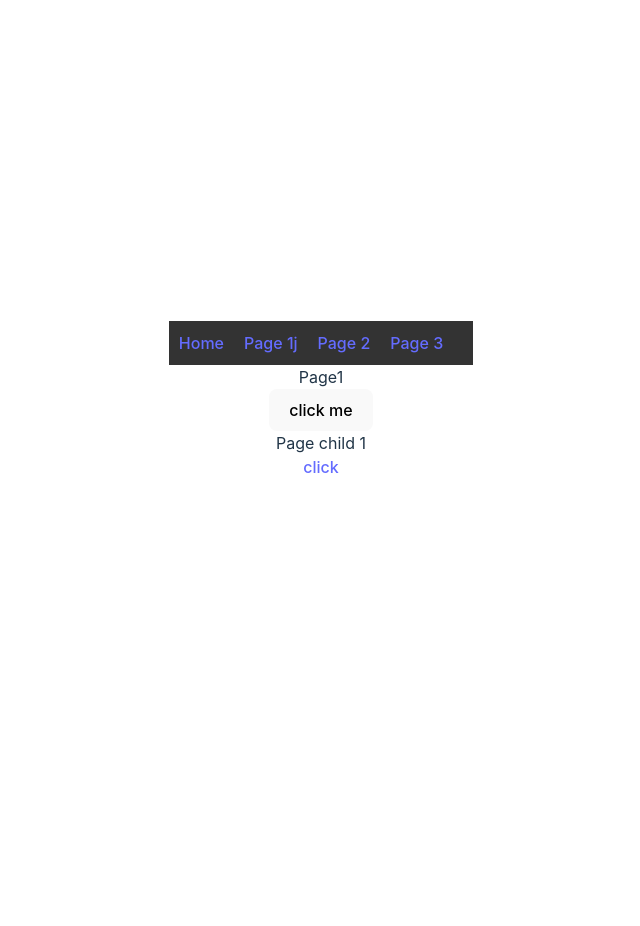
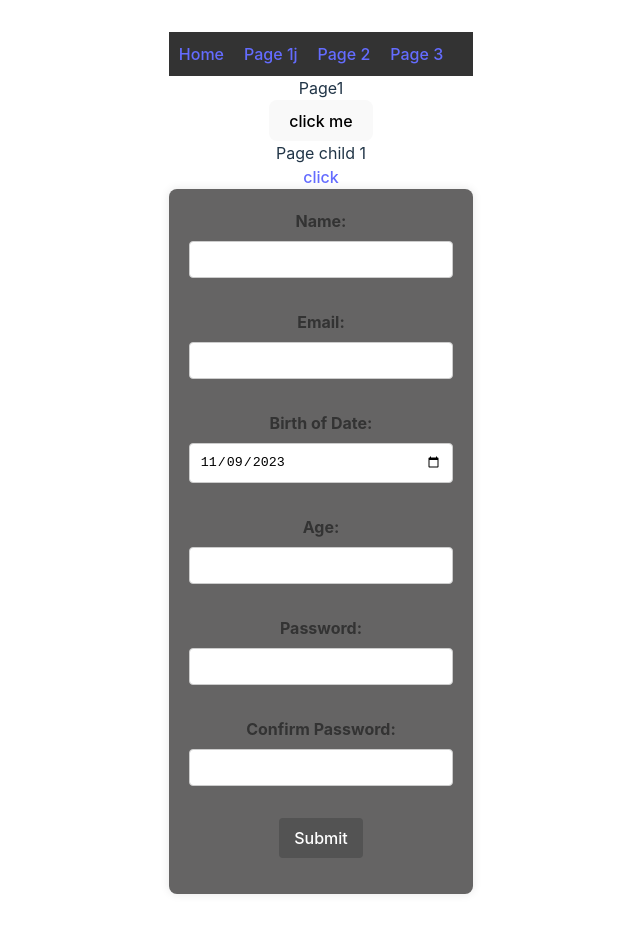
Before and after one commit to Sanskruti-thorat/ReactTS-training, a React (Vite) app: page /Page1/pagechild1 in a window 1280 px wide. Shown: the whole page, without its empty margins (319-959 px from the left). Before the commit the page ends 800 px from the top, so only its background shows below. Built offline with nearby package versions, Linux system fonts and the light colour scheme.

Commit message:
form complete

```diff
--- a/package.json
+++ b/package.json
@@ -11,9 +11,11 @@
     "prod": "vite --prod"
   },
   "dependencies": {
+    "formik": "^2.4.5",
     "react": "^18.2.0",
     "react-dom": "^18.2.0",
-    "react-router-dom": "^6.18.0"
+    "react-router-dom": "^6.18.0",
+    "yup": "^1.3.2"
   },
   "devDependencies": {
     "@types/react": "^18.2.15",
--- /dev/null
+++ b/src/CSS/form.style.css
@@ -0,0 +1,78 @@
+/* styles.css */
+
+.myForm {
+    width: 100%;
+    max-width: 400px;
+    margin: auto;
+    padding: 20px;
+    box-sizing: border-box;
+    background-color: #656464;
+    border-radius: 8px;
+    box-shadow: 0 0 10px rgba(0, 0, 0, 0.1);
+  }
+
+  .myForm label {
+    display: block;
+    margin-bottom: 8px;
+    color: #333;
+    font-weight: bold;
+  }
+  .error {
+    color: #fc8181;
+    font-size: 0.75rem;
+    text-align: left;
+    margin-top: 0.25rem;
+  }
+
+  .myForm input {
+    width: 100%;
+    padding: 10px;
+    margin-bottom: 16px;
+    box-sizing: border-box;
+    border: 1px solid #ccc;
+    border-radius: 4px;
+  }
+
+  .myForm input:focus {
+    outline: none;
+    border-color: #4CAF50;
+    box-shadow: 0 0 8px rgba(76, 175, 80, 0.6);
+  }
+
+  .myForm div {
+    margin-bottom: 16px;
+  }
+
+  .myForm button {
+    background-color: #4CAF50;
+    color: #fff;
+    padding: 10px 15px;
+    border: none;
+    border-radius: 4px;
+    cursor: pointer;
+    font-size: 16px;
+  }
+
+  .myForm button:hover {
+    background-color: #45a049;
+  }
+
+  /* Optional: Style the submit button more specifically */
+  .myForm button[type="submit"] {
+    background-color: #535353;
+  }
+
+  .myForm button[type="submit"]:hover {
+    background-color: #747474;
+  }
+  .input-error {
+    border-color: #f64e60 !important;
+    padding-right: calc(0.75em + 0.75rem) !important;
+    background-repeat: no-repeat !important;
+    background-position: right calc(0.375em + 0.1875rem) center !important;
+    background-size: calc(0.75em + 0.375rem) calc(0.75em + 0.375rem) !important;
+
+    &+.flag-dropdown {
+        border-color: #f64e60 !important;
+    }
+  }
--- a/src/pages/Page1.tsx
+++ b/src/pages/Page1.tsx
@@ -1,15 +1,174 @@
-import { Outlet, useNavigate } from "react-router-dom"
 
 
 
+import { Outlet, useNavigate } from "react-router-dom";
+import { useFormik } from "formik";
+import '../CSS/form.style.css';
+import { basicSchemaVal } from "../validation";
+
+interface FormData {
+  username: string;
+  email: string;
+  dateofBirth: Date;
+  password: string;
+  confirmPassword: string;
+  age: string;
+}
+
 export default function Page1() {
-  const navigate= useNavigate();
+  const navigate = useNavigate();
+
+  const onSubmit = async (values: FormData, actions: any) => {
+    console.log(values);
+    await new Promise((resolve) => setTimeout(resolve, 1000));
+    actions.resetForm();
+  };
+
+  const {
+    values,
+    errors,
+    touched,
+    isSubmitting,
+    setFieldValue,
+    handleBlur,
+    handleChange,
+    handleSubmit,
+    isValid,
+  } = useFormik<FormData>({
+    initialValues: {
+      username: "",
+      email: "",
+      dateofBirth: new Date(),
+      password: "",
+      confirmPassword: "",
+      age: "",
+    },
+    validationSchema:basicSchemaVal,
+    onSubmit,
+  });
+
   return (
     <>
-     <div>Page1</div>
-   <button onClick={()=>navigate('/Page1/pagechild1')}>click me</button>
-   <Outlet />
+      <div>Page1</div>
+      <button onClick={() => navigate("/Page1/pagechild1")}>click me</button>
+      <Outlet />
+      <section className="myForm">
+        <div>
+          <form action="" onSubmit={handleSubmit}>
+            <div>
+              <div>
+                <label>Name:</label>
+                <input
+                  type="text"
+                  value={values.username}
+                  onChange={handleChange}
+                  id="username"
+                  onBlur={handleBlur}
+                  className={
+                    errors.username && touched.username ? "input-error" : ""
+                  }
+                />
+                {errors.username && touched.username && (
+                  <p className="error">{errors.username}</p>
+                )}
+              </div>
+              <div>
+                <label>Email:</label>
+                <input
+                  type="email"
+                  value={values.email}
+                  onChange={handleChange}
+                  id="email"
+                  onBlur={handleBlur}
+                  className={
+                    errors.email && touched.email ? "input-error" : ""
+                  }
+                />
+                {errors.email && touched.email && (
+                  <p className="error">{errors.email}</p>
+                )}
+              </div>
+              <div>
+                <label>Birth of Date:</label>
+                <input
+                  type="date"
+                  value={values.dateofBirth.toISOString().split("T")[0]}
+                  onChange={(e) => {
+                    handleChange(e);
+                    setFieldValue("dateofBirth", new Date(e.target.value));
+                  }}
+                  id="dateofBirth"
+                  onBlur={handleBlur}
+                  className={
+                    errors.dateofBirth && touched.dateofBirth
+                      ? "input-error"
+                      : ""
+                  }
+                />
+                {errors.dateofBirth && touched.dateofBirth && (
+                  <p className="error">{errors.dateofBirth}</p>
+                )}
+              </div>
+              <div>
+                <label>Age:</label>
+                <input
+                  type="number"
+                  value={values.age}
+                  onChange={handleChange}
+                  id="age"
+                  onBlur={handleBlur}
+                  min={0}
+                  className={errors.age && touched.age ? "input-error" : ""}
+                  onInput={(event: any) => {
+                    if (!event.target.value) {
+                      event.target.value =
+                        event.nativeEvent.data !== null ? values.age : "";
+                    }
+                  }}
+                />
+                {errors.age && touched.age && <p className="error">{errors.age}</p>}
+              </div>
+              <div>
+                <label>Password:</label>
+                <input
+                  type="password"
+                  value={values.password}
+                  onChange={handleChange}
+                  id="password"
+                  onBlur={handleBlur}
+                  className={
+                    errors.password && touched.password ? "input-error" : ""
+                  }
+                />
+                {errors.password && touched.password && (
+                  <p className="error">{errors.password}</p>
+                )}
+              </div>
+              <div>
+                <label>Confirm Password:</label>
+                <input
+                  type="password"
+                  value={values.confirmPassword}
+                  onChange={handleChange}
+                  id="confirmPassword"
+                  onBlur={handleBlur}
+                  className={
+                    errors.confirmPassword && touched.confirmPassword
+                      ? "input-error"
+                      : ""
+                  }
+                />
+                {errors.confirmPassword && touched.confirmPassword && (
+                  <p className="error">{errors.confirmPassword}</p>
+                )}
+              </div>
+              <button disabled={!isValid || isSubmitting} type="submit">
+                Submit
+              </button>
+            </div>
+          </form>
+        </div>
+      </section>
     </>
-
-  )
+  );
 }
--- a/src/pages/Routees.tsx
+++ b/src/pages/Routees.tsx
@@ -13,9 +13,6 @@ const PageChild3 = LazyLoader(lazy(async () => await import('./children/p2')));
 const PageChild11 = LazyLoader(lazy(async () => await import('./children/children2/p11')));
 const PageChild22 = LazyLoader(lazy(async () => await import('./children/children2/p22')));
 const PageChild33 = LazyLoader(lazy(async () => await import('./children/children2/p33')));
-
-
-
 
 
 
--- a/src/pages/page2.tsx
+++ b/src/pages/page2.tsx
@@ -7,6 +7,9 @@ function Page2() {
         <div>page2</div>
     <Link to={'/page2/pagechild2'}>click</Link>
     <Outlet />
+    <section>
+
+    </section>
     </>
 
   )
--- /dev/null
+++ b/src/validation.tsx
@@ -0,0 +1,46 @@
+import * as Yup from "yup";
+const passwordRules = /^(?=.*\d)(?=.*[a-z])(?=.*[A-Z]).{5,}$/;
+const emailRegex = /^[\w-.]+@([\w-]+\.)+[\w-]{2,4}/;
+
+
+export const basicSchemaVal = Yup.object().shape({
+  username: Yup.string().required("Please enter your username."),
+  email: Yup.string()
+    .trim()
+    .required("Email address is required.")
+    .matches(
+      emailRegex,
+      "Please enter a valid email."
+    ),
+  age: Yup.number()
+    .positive()
+    .integer()
+    .min(0, "Please enter a valid age.")
+    .moreThan(0, "Age must be more than 0")
+    .test(
+      "is-valid-age",
+      "Age must be between 0 and 100",
+      (value: any) => value >= 0 && value <= 100
+    )
+    .required("Please enter your age."),
+  password: Yup.string()
+    .min(5)
+    .matches(
+      passwordRules,
+      "Please create a stronger password."
+    )
+    .required("Please enter password."),
+  confirmPassword: Yup.string()
+    .oneOf([Yup.ref("password"), ""], "Passwords must match.")
+    .required("Please confirm your password."),
+  dateofBirth: Yup.date()
+    .max(new Date(), "Date of birth cannot be in the future.")
+    .max(
+      Yup.ref("yesterday"),
+      "Date of birth cannot be today or in the future."
+    )
+    .required("Please enter your date of birth."),
+  yesterday: Yup.date().default(
+    () => new Date(new Date().getTime() - 24 * 60 * 60 * 1000)
+  ),
+})
```
Also changed, not shown: 1 other file (tests, documents, lock files or other folders).
